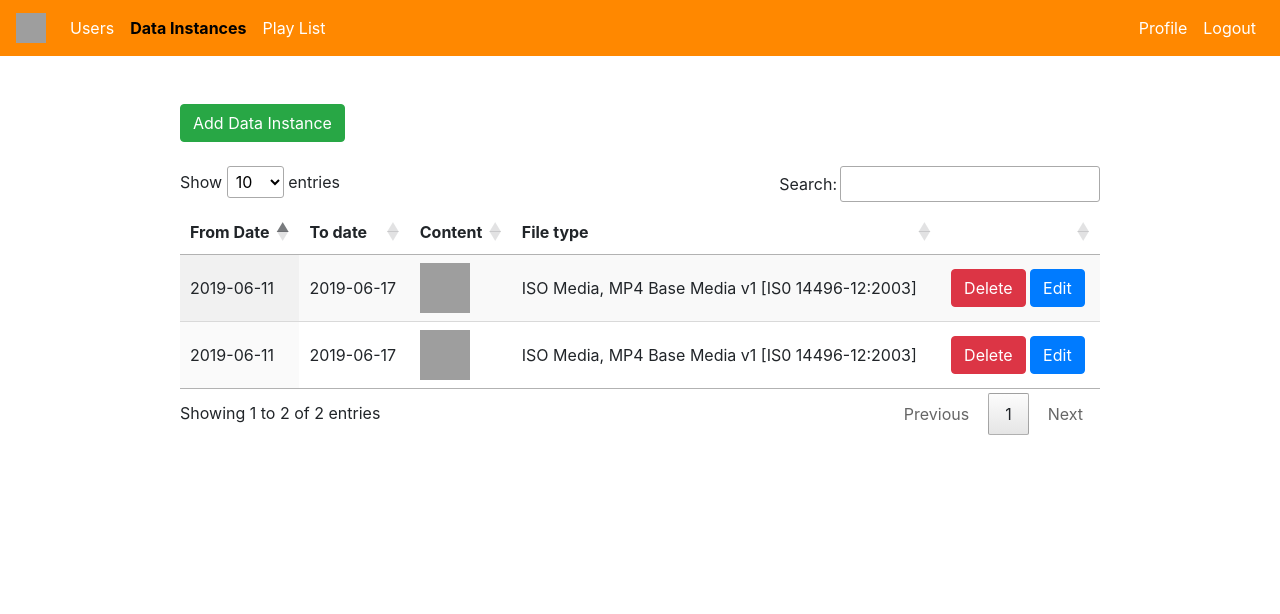
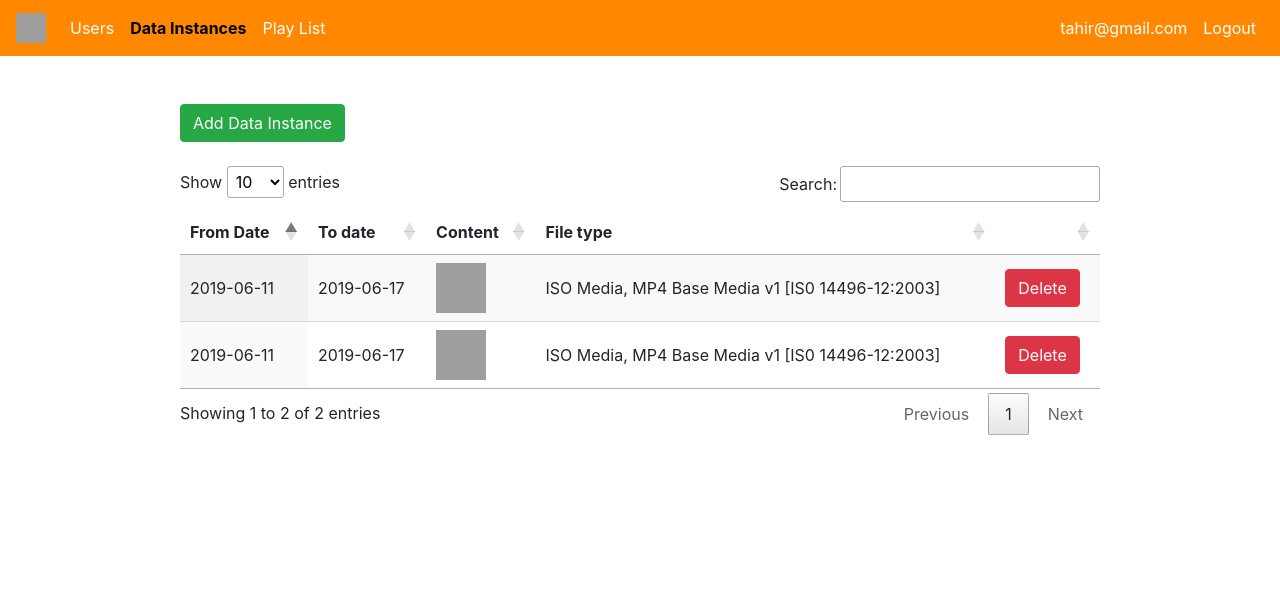
Before and after one commit to tahirawan4/ffmpeg-flask, a Flask app: page /data_instances in a window 1280 px wide. Shown: the top 614 px of the page. Run offline with Flask 2, Linux system fonts and the light colour scheme; a user stored in the database is signed in; data comes from the database, SQL or seed files in the repository; both versions use the stored data as it was after the commit; some libraries are stand-ins or nearby versions; grey boxes are pictures that could not be loaded.

Commit message:
update json

```diff
--- a/project/auth.py
+++ b/project/auth.py
@@ -32,7 +32,7 @@ def login_post():
 
     # if the above check passes, then we know the user has the right credentials
     login_user(user, remember=remember)
-    return redirect(url_for('profile'))
+    return redirect(url_for('platform_users'))
 
 
 @app.route('/signup')
--- a/project/main.py
+++ b/project/main.py
@@ -203,7 +203,7 @@ def playlist():
             "Linie": str(instance.linie),
             "date_from": instance.from_date.strftime("%m.%d.%Y"),
             "to_from": instance.to_date.strftime("%m.%d.%Y"),
-            "filename": "{}{}/{}".format(request.url_root, 'uploaded_file', instance.content)
+            "filename": "{}{}/{}".format(request.url_root, 'uploads', instance.content)
         })
 
     return jsonify(data)
--- a/project/templates/base.html
+++ b/project/templates/base.html
@@ -86,8 +86,9 @@
         </ul>
         <ul class="navbar-nav">
             {% if current_user.is_authenticated %}
+
                 <li class="nav-item">
-                    <a class="nav-link {{ profile }}" href="{{ url_for('profile') }}">Profile</a>
+                    <a class="nav-link {{ profile }}" href="{{ url_for('profile') }}">{{ current_user.email }}</a>
                 </li>
                 <li class="nav-item">
                     <a class="nav-link" href="{{ url_for('logout') }}">Logout</a>
--- a/project/templates/data_instances.html
+++ b/project/templates/data_instances.html
@@ -27,9 +27,10 @@
                 <td><a href="{{ url_for('uploaded_file', filename=instance.content) }}" target="_blank"><img
                         src="{{ url_for('uploaded_file', filename=instance.content) }}" width="50" height="50"></a></td>
                  <td>{{ instance.file_type }}</td>
-                <td><a href="{{ url_for('delete_instance', id=instance.id) }}" class="btn btn-danger">Delete</a> <a
-                        href="{{ url_for('edit_user', id=instance.id) }}"
-                        class="btn btn-primary">Edit</a></td>
+                <td><a href="{{ url_for('delete_instance', id=instance.id) }}" class="btn btn-danger">Delete</a>
+{#                    <a#}
+{#                        href="{{ url_for('edit_user', id=instance.id) }}"#}
+{#                        class="btn btn-primary">Edit</a></td>#}
             </tr>
         {% endfor %}
         </tbody>
```
Also changed, not shown: db.sqlite, 1 other file.
